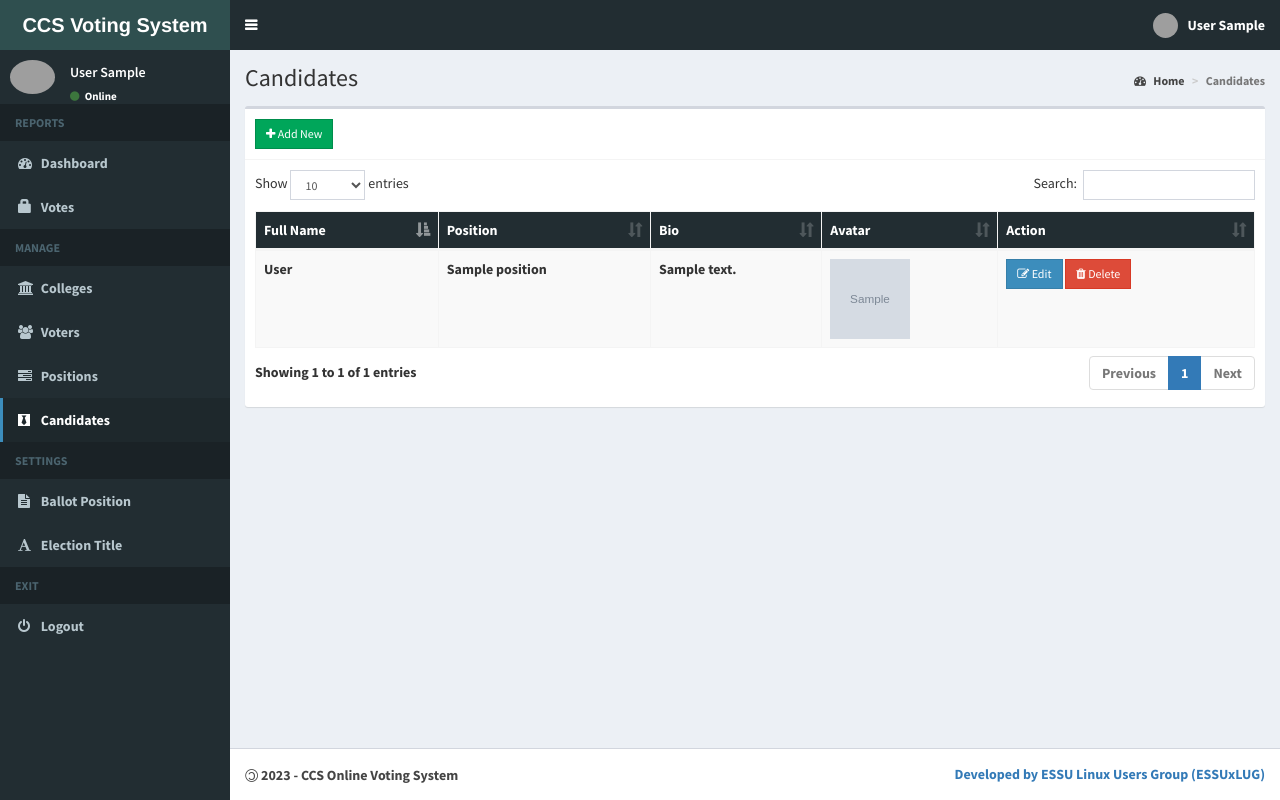
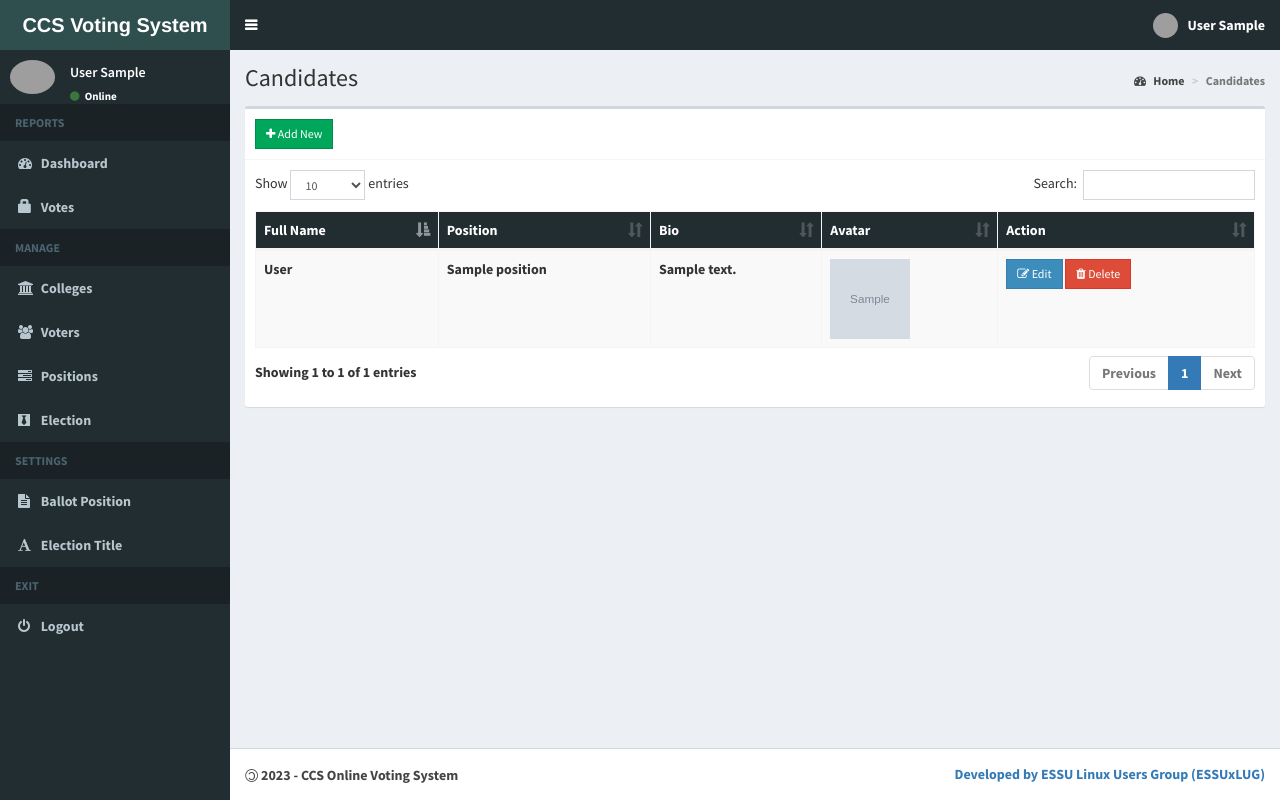
Before and after one commit to CSSO-Linux-User-Group-ESSU/School-Voting-System, a Django app: page /administrator/candidate/ in a window 1280 px wide. Run offline with Django 3.2, Linux system fonts and the light colour scheme; a user stored in the database is signed in; tables that the repository leaves empty hold one stand-in row (values such as "Sample post"); grey boxes marked "Sample" are stand-in pictures; some libraries are stand-ins or nearby versions; grey boxes are pictures that could not be loaded.

Commit message:
Sidebar change from Candidate -> Election

```diff
--- a/administrator/templates/sidebar.html
+++ b/administrator/templates/sidebar.html
@@ -24,7 +24,7 @@
       <li class=""><a href="{% url 'colleges' %}"><i class="fa fa-university"></i> <span>Colleges</span></a></li>
       <li class=""><a href="{% url 'adminViewVoters' %}"><i class="fa fa-users"></i> <span>Voters</span></a></li>
       <li class=""><a href="{% url 'viewPositions' %}"><i class="fa fa-tasks"></i> <span>Positions</span></a></li>
-      <li class=""><a href="{% url 'viewCandidates' %}"><i class="fa fa-black-tie"></i> <span>Candidates</span></a></li>
+      <li class=""><a href="{% url 'viewElections' %}"><i class="fa fa-black-tie"></i> <span>Election</span></a></li>
       <li class="header">SETTINGS</li>
       <li class=""><a href="{% url 'ballot_position' %}"><i class="fa fa-file-text"></i> <span>Ballot Position</span></a></li>
       <li class=""><a href="#config" data-toggle="modal"><i class="fa fa-font"></i> <span>Election Title</span></a></li>
```
